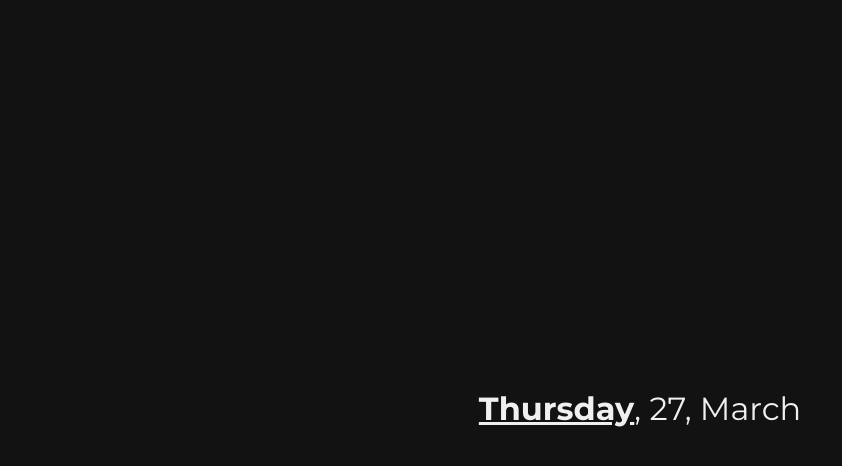
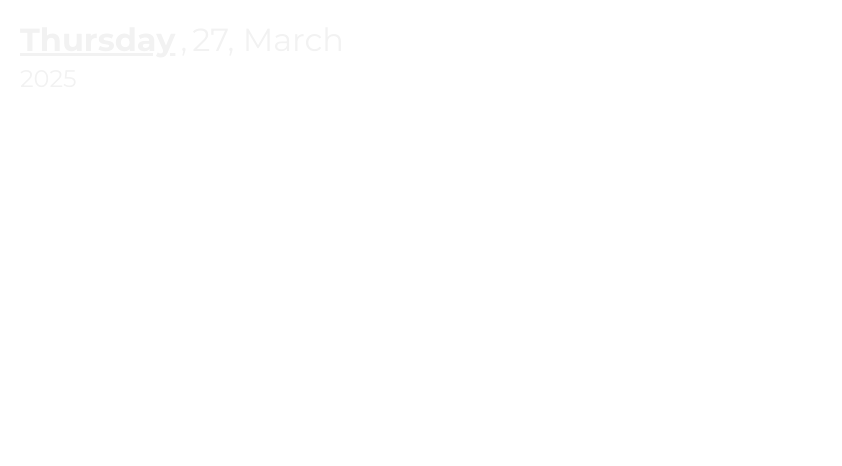
Before and after one commit to Hoshiyoshi123/Hoshiyoshi123, a plain HTML site: page index.html in a window 1280 px wide. Shown: the whole page, without its empty margins (0-842 px from the left). Drawn offline with Linux system fonts and the light colour scheme.

Commit message:
Update index.html

```diff
--- a/index.html
+++ b/index.html
@@ -9,18 +9,16 @@
     <style>
         body {
             font-family: 'Montserrat', sans-serif;
-            background-color: #121212;
-            color: #f0f0f0;
-            text-transform: capitalize;
-            display: flex;
-            justify-content: center;
-            align-items: center;
-            height: 100vh;
+            color: #f2f2f2;
+            margin: 20px; /* Moves it to the upper left */
         }
 
         .widget {
             font-size: 2rem;
             font-weight: 400;
+            display: flex;
+            flex-direction: column;
+            align-items: flex-start;
         }
 
         .week {
@@ -28,13 +26,28 @@
             text-decoration: underline;
         }
 
+        .date-line {
+            display: flex;
+            align-items: center;
+            gap: 5px;
+        }
+
+        .year {
+            font-size: 1.5rem;
+            text-align: center;
+            margin-top: 5px;
+        }
+
     </style>
 </head>
 <body>
 
 <div class="widget">
-    <span class="week" id="week"></span>,
-    <span id="date"></span>
+    <div class="date-line">
+        <span class="week" id="week"></span>,
+        <span id="date"></span>
+    </div>
+    <div class="year" id="year"></div>
 </div>
 
 <script>
@@ -47,9 +60,11 @@
         var weekName = WEEK[today.getDay()];
         var monthName = MONTH[today.getMonth()];
         var date = today.getDate();
+        var year = today.getFullYear();
 
         document.getElementById('week').textContent = weekName;
         document.getElementById('date').textContent = date + ", " + monthName;
+        document.getElementById('year').textContent = year;
     }
 
     widgetDisplay();
@@ -58,6 +73,5 @@
 </body>
 </html>
 
-
 </body>
 </html>
```
